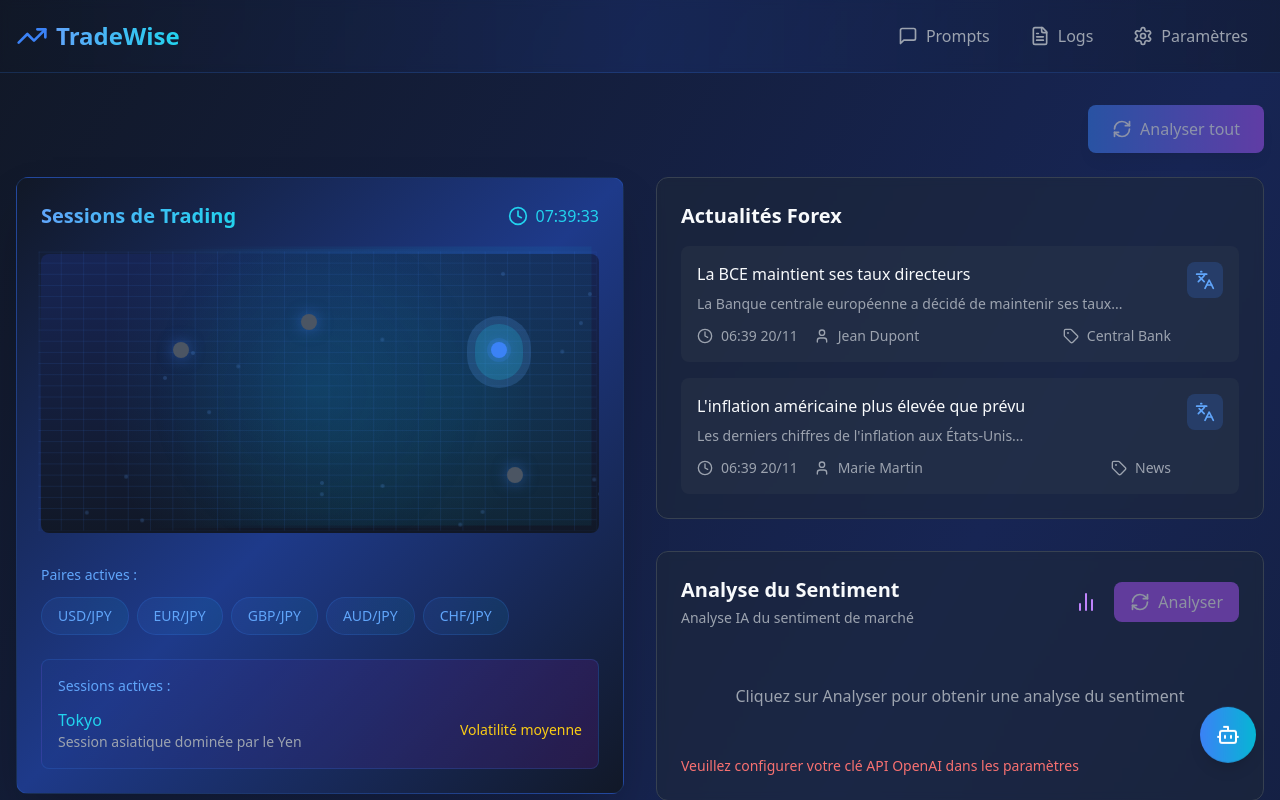
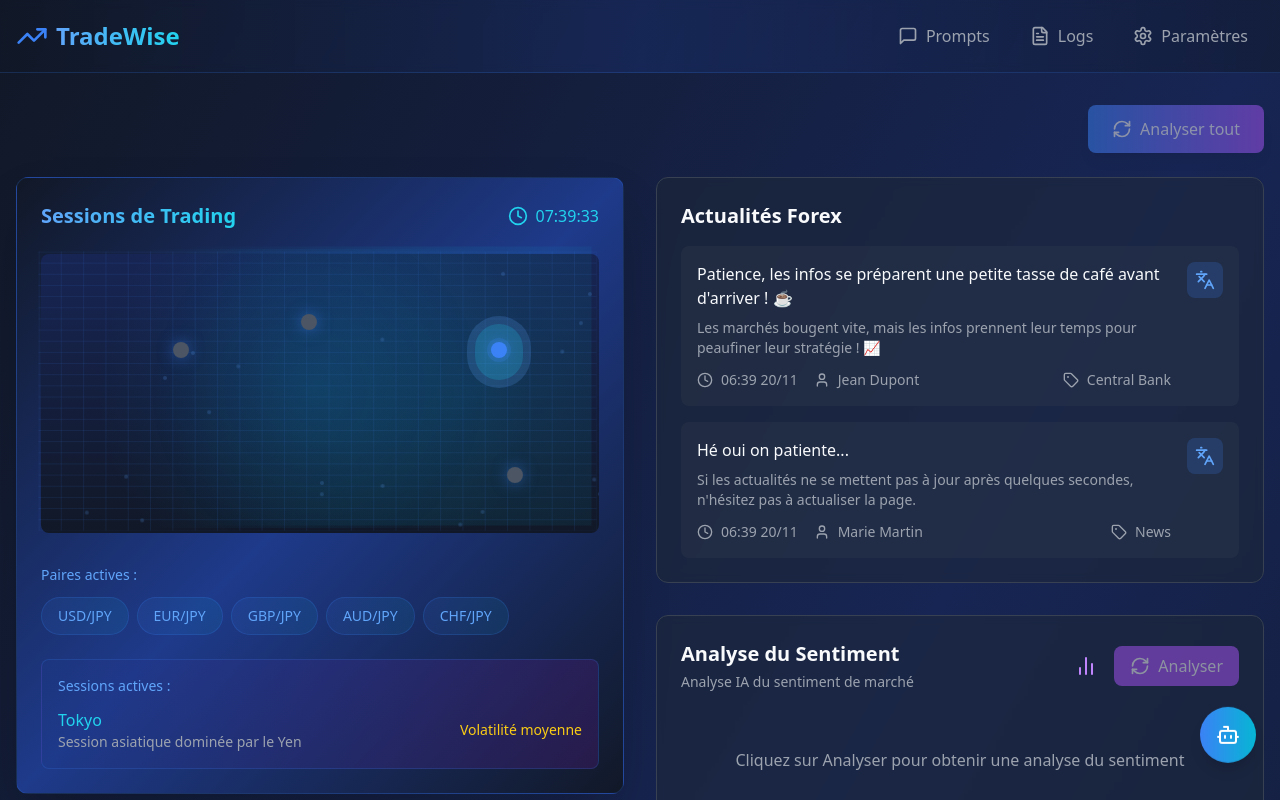
Before and after one commit to dilm-seo/tradewizefree, a React (Vite) app: page / in a window 1280 px wide. Shown: the top 800 px of the page. Built offline with nearby package versions, Linux system fonts and the light colour scheme.

Commit message:
Update NewsFeed.tsx

```diff
--- a/src/components/NewsFeed.tsx
+++ b/src/components/NewsFeed.tsx
@@ -14,18 +14,18 @@ interface NewsItemWithTranslation extends NewsItem {
 
 const mockNews: NewsItemWithTranslation[] = [
   {
-    title: "La BCE maintient ses taux directeurs",
+    title: "Patience, les infos se préparent une petite tasse de café avant d'arriver ! ☕",
     link: "#",
     pubDate: new Date().toISOString(),
-    content: "La Banque centrale européenne a décidé de maintenir ses taux...",
+    content: "Les marchés bougent vite, mais les infos prennent leur temps pour peaufiner leur stratégie ! 📈",
     category: "Central Bank",
     author: "Jean Dupont"
   },
   {
-    title: "L'inflation américaine plus élevée que prévu",
+    title: "Hé oui on patiente...",
     link: "#",
     pubDate: new Date().toISOString(),
-    content: "Les derniers chiffres de l'inflation aux États-Unis...",
+    content: "Si les actualités ne se mettent pas à jour après quelques secondes, n'hésitez pas à actualiser la page.",
     category: "News",
     author: "Marie Martin"
   }
```
